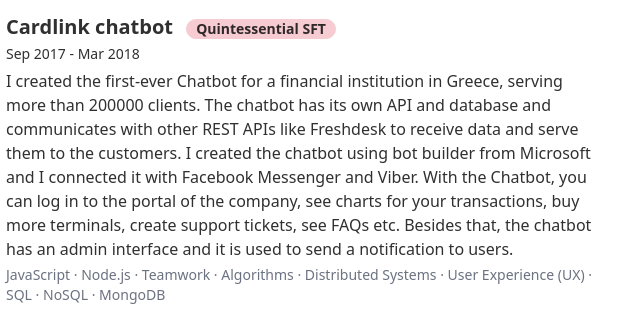
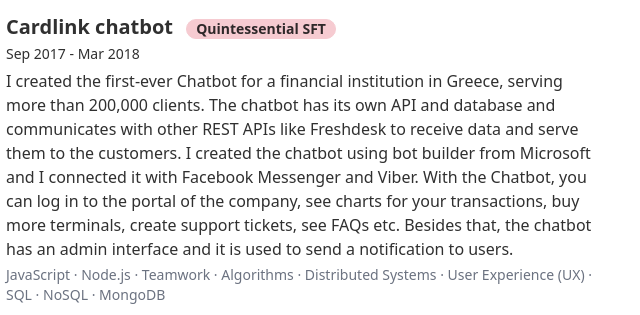
Before and after one commit to cchaniotaki/cchaniotaki.github.io, an Astro site: page /projects in a window 1280 px wide. Shown: the part 3883-4198 px from the top of the page, 600-1240 px from the left. Built offline with nearby package versions, Linux system fonts and the light colour scheme; Astro itself is replaced by a stand-in of ours.

Commit message:
fix typo

```diff
--- a/src/pages/projects.astro
+++ b/src/pages/projects.astro
@@ -162,7 +162,7 @@ import HorizontalCard from "../components/HorizontalCard.astro";
       date="Sep 2017 - Mar 2018"
       url="https://cardlink.gr/en/"
       img="/cardlink.png"
-      desc="I created the first-ever Chatbot for a financial institution in Greece, serving more than 200000 clients. The chatbot has its own API and database and communicates with other REST APIs like Freshdesk to receive data and serve them to the customers. I created the chatbot using bot builder from Microsoft and I connected it with Facebook Messenger and Viber. With the Chatbot, you can log in to the portal of the company, see charts for your transactions, buy more terminals, create support tickets, see FAQs etc. Besides that, the chatbot has an admin interface and it is used to send a notification to users."
+      desc="I created the first-ever Chatbot for a financial institution in Greece, serving more than 200,000 clients. The chatbot has its own API and database and communicates with other REST APIs like Freshdesk to receive data and serve them to the customers. I created the chatbot using bot builder from Microsoft and I connected it with Facebook Messenger and Viber. With the Chatbot, you can log in to the portal of the company, see charts for your transactions, buy more terminals, create support tickets, see FAQs etc. Besides that, the chatbot has an admin interface and it is used to send a notification to users."
       skills="JavaScript · Node.js · Teamwork · Algorithms · Distributed Systems · User Experience (UX) · SQL · NoSQL · MongoDB"
   />
 
```
